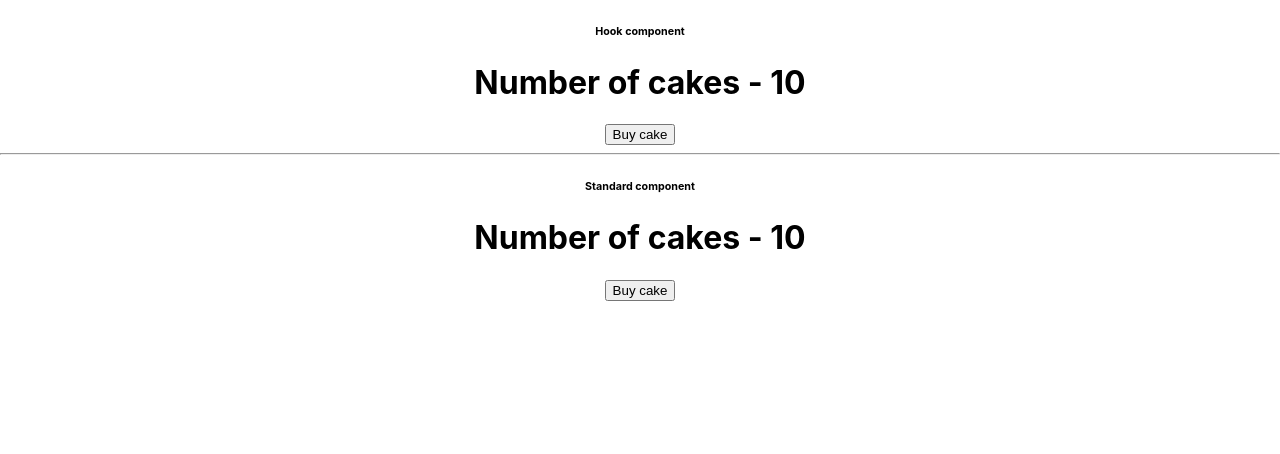
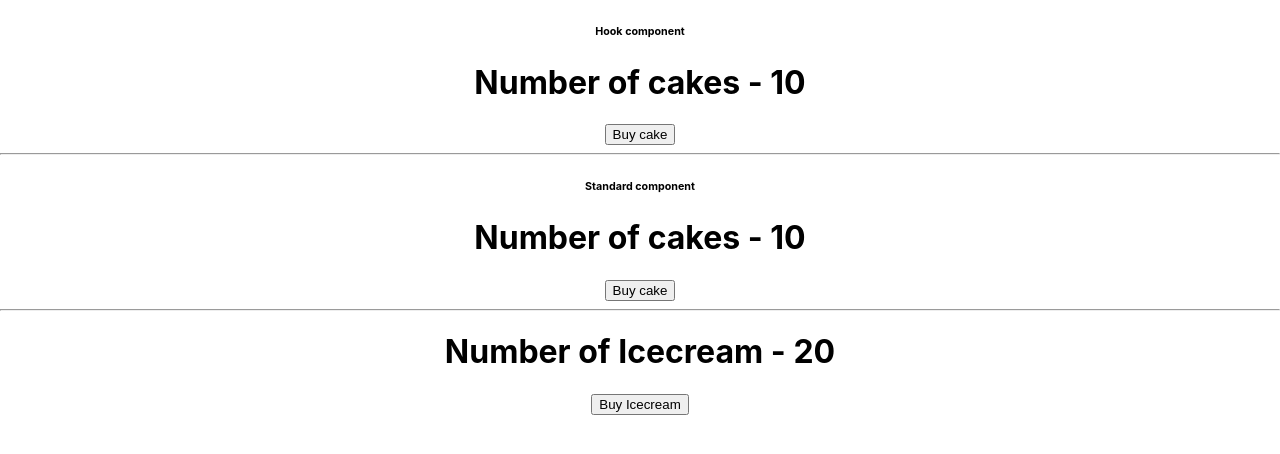
Before and after one commit to Heltzel/react_redux_2, a React (Create React App) app in the folder react-redux-demo/: page / in a window 1280 px wide. Shown: the top 454 px of the page. Built offline with nearby package versions, Linux system fonts and the light colour scheme.

Commit message:
React app Multiple reducers

```diff
--- a/react-redux-demo/src/App.js
+++ b/react-redux-demo/src/App.js
@@ -4,6 +4,8 @@
 
 import { Provider } from 'react-redux'
 import HooksCakeContainer from './components/HooksCakeContainer'
+import IcecreamContainer from './components/IcecreamContainer'
+
 function App() {
   return (
     <Provider store={store}>
@@ -13,6 +15,8 @@
         <hr />
         <h6>Standard component</h6>
         <CakeContainer />
+        <hr />
+        <IcecreamContainer />
       </div>
     </Provider>
   )
--- a/react-redux-demo/src/components/CakeContainer.js
+++ b/react-redux-demo/src/components/CakeContainer.js
@@ -24,7 +24,7 @@
  */
 const mapStateToProps = (state) => {
   return {
-    numOfCakes: state.numOfCakes,
+    numOfCakes: state.cake.numOfCakes,
   }
 }
 
--- a/react-redux-demo/src/components/HooksCakeContainer.js
+++ b/react-redux-demo/src/components/HooksCakeContainer.js
@@ -7,7 +7,7 @@
 
 function HooksCakeContainer() {
   // Hook useSelector equevalent to mapStateToProps()
-  const numOfCakes = useSelector((state) => state.numOfCakes)
+  const numOfCakes = useSelector((state) => state.cake.numOfCakes)
   // Hook useDispatch returns a refference to the dispatch function from the Redux store
   // Make sure to import the action creator
   const dispatch = useDispatch()
--- /dev/null
+++ b/react-redux-demo/src/components/IcecreamContainer.js
@@ -0,0 +1,26 @@
+import React from 'react'
+import { connect } from 'react-redux'
+import { buyIcecream } from '../redux'
+
+function IcecreamContainer(props) {
+  return (
+    <div>
+      <h1>Number of Icecream - {props.numOfIcecream}</h1>
+      <button onClick={props.buyIcecream}>Buy Icecream</button>
+    </div>
+  )
+}
+
+const mapStateToProps = (state) => {
+  return {
+    numOfIcecream: state.icecream.numOfIcecream,
+  }
+}
+
+const mapDispatchToProps = (dispatch) => {
+  return {
+    buyIcecream: () => dispatch(buyIcecream()),
+  }
+}
+
+export default connect(mapStateToProps, mapDispatchToProps)(IcecreamContainer)
--- /dev/null
+++ b/react-redux-demo/src/redux/RootReducer.js
@@ -0,0 +1,10 @@
+import { combineReducers } from 'redux'
+import CakeReducer from './cake/CakeReducer'
+import IcecreamReducer from './icecream/IcecreamReducer'
+
+const rootReducer = combineReducers({
+  cake: CakeReducer,
+  icecream: IcecreamReducer,
+})
+
+export default rootReducer
--- a/react-redux-demo/src/redux/Store.js
+++ b/react-redux-demo/src/redux/Store.js
@@ -1,7 +1,6 @@
 import { createStore } from 'redux'
-import CakeReducer from './cake/CakeReducer'
+import rootReducer from './RootReducer'
 
-// accepts reducer function as param
-const store = createStore(CakeReducer)
+const store = createStore(rootReducer)
 
 export default store
--- /dev/null
+++ b/react-redux-demo/src/redux/icecream/IcecreamActions.js
@@ -0,0 +1,7 @@
+import { BUY_ICECREAM } from './IcecreamTypes'
+
+export const buyIcecream = () => {
+  return {
+    type: BUY_ICECREAM,
+  }
+}
--- /dev/null
+++ b/react-redux-demo/src/redux/icecream/IcecreamReducer.js
@@ -0,0 +1,16 @@
+import { BUY_ICECREAM } from './IcecreamTypes'
+
+const initialState = {
+  numOfIcecream: 20,
+}
+
+const iceCreameReducer = (state = initialState, action) => {
+  switch (action.type) {
+    case BUY_ICECREAM:
+      return { ...state, numOfIcecream: state.numOfIcecream - 1 }
+    default:
+      return state
+  }
+}
+
+export default iceCreameReducer
--- /dev/null
+++ b/react-redux-demo/src/redux/icecream/IcecreamTypes.js
@@ -0,0 +1 @@
+export const BUY_ICECREAM = 'BUY_ICECREAM'
--- a/react-redux-demo/src/redux/index.js
+++ b/react-redux-demo/src/redux/index.js
@@ -1 +1,2 @@
 export { buyCake } from './cake/CakeActions'
+export { buyIcecream } from './icecream/IcecreamActions'
```
Also changed, not shown: react-redux-demo/src/redux/Store copy.js (added, +8 -0 lines).
